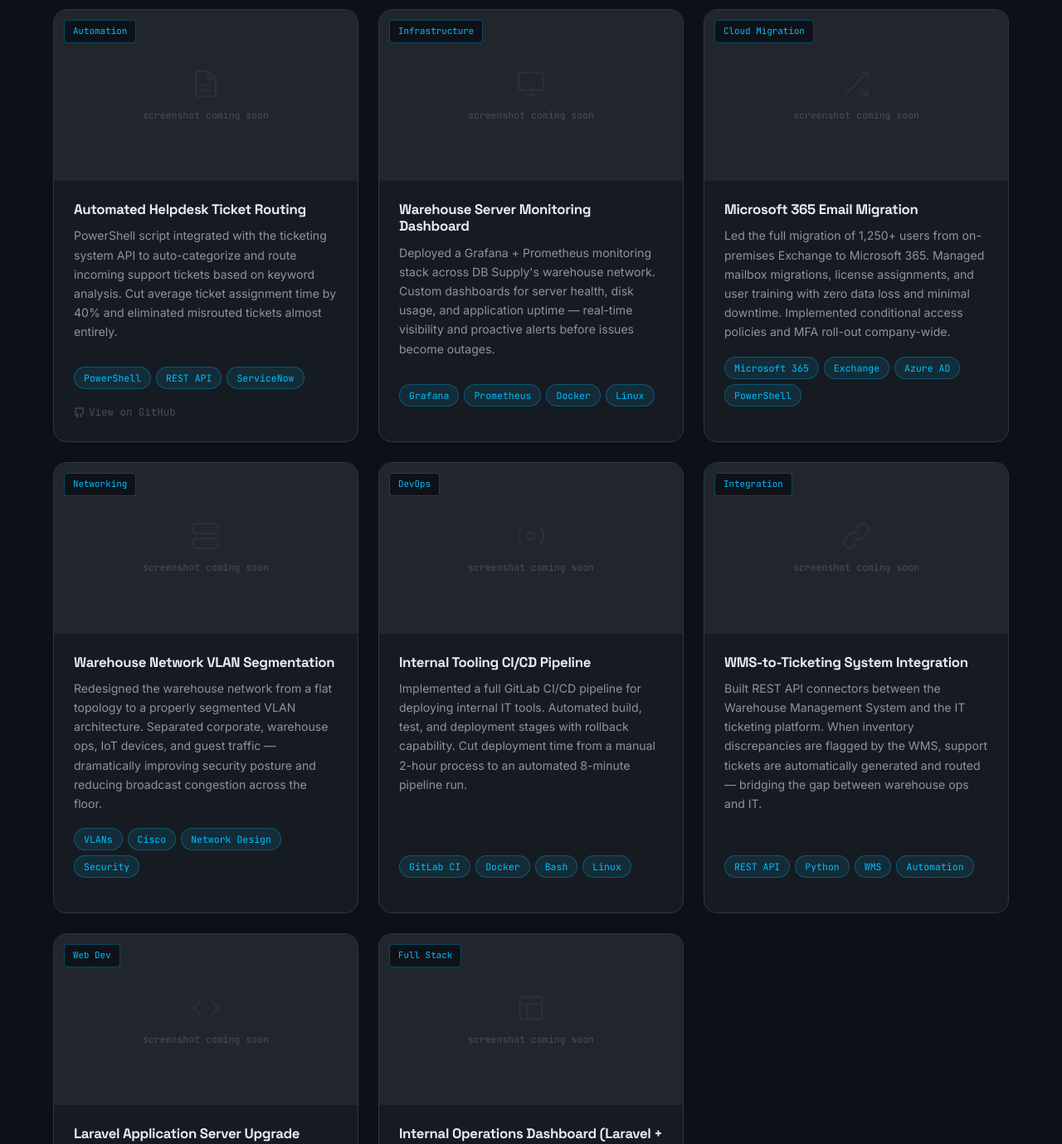
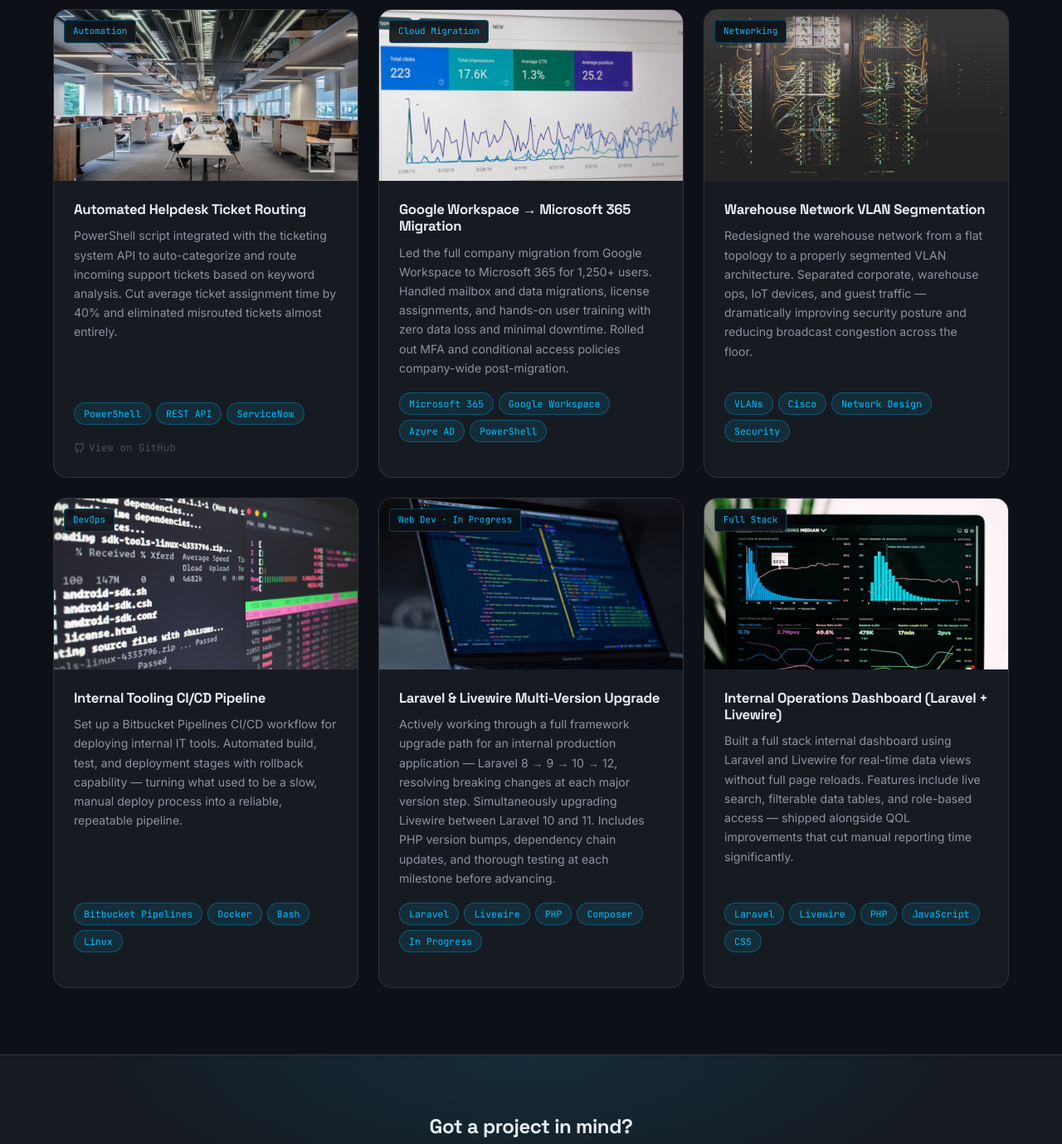
Before and after one commit to Rhyse76/royjohnson, a plain HTML site: page portfolio.html in a window 1280 px wide. Shown: the part 1060-2439 px from the top of the page at 83% size. Drawn offline with Linux system fonts and the light colour scheme.

Commit message:
Clean up portfolio accuracy, add favicon and stock photos
- Remove Warehouse Monitoring Dashboard and WMS Integration cards (never did these)
- Remove all Grafana/Prometheus references across all pages
- Replace GitLab CI with Bitbucket Pipelines throughout
- Update M365 Migration to reflect Google Workspace → Office 365 reality
- Update Laravel card: 8→9→10→12 multi-version upgrade + Livewire, mark In Progress
- Add SVG favicon matching the RJ nav logo icon to all 4 pages
- Download and add Unsplash stock photos to all 6 remaining placeholder cards

Co-Authored-By: Claude Sonnet 4.6 <noreply@anthropic.com>

```diff
--- a/about.html
+++ b/about.html
@@ -9,6 +9,7 @@
   <link rel="preconnect" href="https://fonts.gstatic.com" crossorigin />
   <link href="https://fonts.googleapis.com/css2?family=Space+Grotesk:wght@300;400;500;600;700&family=Inter:wght@300;400;500;600&family=JetBrains+Mono:wght@400;500&display=swap" rel="stylesheet" />
   <link rel="stylesheet" href="css/style.css" />
+  <link rel="icon" type="image/svg+xml" href="favicon.svg" />
 </head>
 <body>
 
@@ -169,7 +170,7 @@
                   <li>Bash / Shell</li>
                   <li>Docker &amp; Containers</li>
                   <li>GitHub Actions</li>
-                  <li>GitLab CI/CD</li>
+                  <li>Bitbucket Pipelines</li>
                   <li>Ansible</li>
                 </ul>
               </div>
@@ -184,13 +185,13 @@
                 </ul>
               </div>
               <div class="skill-category fade-up">
-                <h4>Monitoring &amp; ITSM</h4>
+                <h4>Ticketing &amp; ITSM</h4>
                 <ul class="skill-list">
-                  <li>Grafana / Prometheus</li>
                   <li>ServiceNow</li>
                   <li>Jira</li>
                   <li>Zendesk</li>
                   <li>REST API Integration</li>
+                  <li>Bitbucket Pipelines</li>
                 </ul>
               </div>
               <div class="skill-category fade-up">
--- a/portfolio.html
+++ b/portfolio.html
@@ -9,6 +9,7 @@
   <link rel="preconnect" href="https://fonts.gstatic.com" crossorigin />
   <link href="https://fonts.googleapis.com/css2?family=Space+Grotesk:wght@300;400;500;600;700&family=Inter:wght@300;400;500;600&family=JetBrains+Mono:wght@400;500&display=swap" rel="stylesheet" />
   <link rel="stylesheet" href="css/style.css" />
+  <link rel="icon" type="image/svg+xml" href="favicon.svg" />
 </head>
 <body>
 
@@ -153,16 +154,7 @@
         <!-- Project 1 -->
         <div class="project-card fade-up">
           <div class="project-image">
-            <!-- To add a screenshot: <img src="images/project-ticket-routing.png" alt="Ticket Routing Automation" /> -->
-            <div class="project-image-placeholder">
-              <svg viewBox="0 0 24 24" fill="none" stroke="currentColor" stroke-width="1.5">
-                <path d="M14.5 2H6a2 2 0 0 0-2 2v16a2 2 0 0 0 2 2h12a2 2 0 0 0 2-2V7.5L14.5 2z"/>
-                <polyline points="14 2 14 8 20 8"/>
-                <line x1="16" y1="13" x2="8" y2="13"/>
-                <line x1="16" y1="17" x2="8" y2="17"/>
-              </svg>
-              <span>screenshot coming soon</span>
-            </div>
+            <img src="images/project-ticket-routing.jpg" alt="Automated Helpdesk Ticket Routing" />
             <span class="project-type-badge">Automation</span>
           </div>
           <div class="project-body">
@@ -182,51 +174,18 @@
           </div>
         </div>
 
-        <!-- Project 2 -->
-        <div class="project-card fade-up">
-          <div class="project-image">
-            <div class="project-image-placeholder">
-              <svg viewBox="0 0 24 24" fill="none" stroke="currentColor" stroke-width="1.5">
-                <rect x="2" y="3" width="20" height="14" rx="2" ry="2"/>
-                <line x1="8" y1="21" x2="16" y2="21"/>
-                <line x1="12" y1="17" x2="12" y2="21"/>
-              </svg>
-              <span>screenshot coming soon</span>
-            </div>
-            <span class="project-type-badge">Infrastructure</span>
-          </div>
-          <div class="project-body">
-            <h3>Warehouse Server Monitoring Dashboard</h3>
-            <p>Deployed a Grafana + Prometheus monitoring stack across DB Supply's warehouse network. Custom dashboards for server health, disk usage, and application uptime — real-time visibility and proactive alerts before issues become outages.</p>
-            <div class="project-tags">
-              <span class="tag">Grafana</span>
-              <span class="tag">Prometheus</span>
-              <span class="tag">Docker</span>
-              <span class="tag">Linux</span>
-            </div>
-          </div>
-        </div>
-
         <!-- Project 3 -->
         <div class="project-card fade-up">
           <div class="project-image">
-            <div class="project-image-placeholder">
-              <svg viewBox="0 0 24 24" fill="none" stroke="currentColor" stroke-width="1.5">
-                <polyline points="16 3 21 3 21 8"/>
-                <line x1="4" y1="20" x2="21" y2="3"/>
-                <polyline points="21 16 21 21 16 21"/>
-                <line x1="15" y1="15" x2="21" y2="21"/>
-              </svg>
-              <span>screenshot coming soon</span>
-            </div>
+            <img src="images/project-m365-migration.jpg" alt="Google Workspace to Microsoft 365 Migration" />
             <span class="project-type-badge">Cloud Migration</span>
           </div>
           <div class="project-body">
-            <h3>Microsoft 365 Email Migration</h3>
-            <p>Led the full migration of 1,250+ users from on-premises Exchange to Microsoft 365. Managed mailbox migrations, license assignments, and user training with zero data loss and minimal downtime. Implemented conditional access policies and MFA roll-out company-wide.</p>
+            <h3>Google Workspace → Microsoft 365 Migration</h3>
+            <p>Led the full company migration from Google Workspace to Microsoft 365 for 1,250+ users. Handled mailbox and data migrations, license assignments, and hands-on user training with zero data loss and minimal downtime. Rolled out MFA and conditional access policies company-wide post-migration.</p>
             <div class="project-tags">
               <span class="tag">Microsoft 365</span>
-              <span class="tag">Exchange</span>
+              <span class="tag">Google Workspace</span>
               <span class="tag">Azure AD</span>
               <span class="tag">PowerShell</span>
             </div>
@@ -236,15 +195,7 @@
         <!-- Project 4 -->
         <div class="project-card fade-up">
           <div class="project-image">
-            <div class="project-image-placeholder">
-              <svg viewBox="0 0 24 24" fill="none" stroke="currentColor" stroke-width="1.5">
-                <rect x="2" y="2" width="20" height="8" rx="2" ry="2"/>
-                <rect x="2" y="14" width="20" height="8" rx="2" ry="2"/>
-                <line x1="6" y1="6" x2="6.01" y2="6"/>
-                <line x1="6" y1="18" x2="6.01" y2="18"/>
-              </svg>
-              <span>screenshot coming soon</span>
-            </div>
+            <img src="images/project-vlan.jpg" alt="Warehouse Network VLAN Segmentation" />
             <span class="project-type-badge">Networking</span>
           </div>
           <div class="project-body">
@@ -262,20 +213,14 @@
         <!-- Project 5 -->
         <div class="project-card fade-up">
           <div class="project-image">
-            <div class="project-image-placeholder">
-              <svg viewBox="0 0 24 24" fill="none" stroke="currentColor" stroke-width="1.5">
-                <circle cx="12" cy="12" r="3"/>
-                <path d="M19.07 4.93a10 10 0 0 1 0 14.14M4.93 4.93a10 10 0 0 0 0 14.14"/>
-              </svg>
-              <span>screenshot coming soon</span>
-            </div>
+            <img src="images/project-cicd.jpg" alt="Internal Tooling CI/CD Pipeline" />
             <span class="project-type-badge">DevOps</span>
           </div>
           <div class="project-body">
             <h3>Internal Tooling CI/CD Pipeline</h3>
-            <p>Implemented a full GitLab CI/CD pipeline for deploying internal IT tools. Automated build, test, and deployment stages with rollback capability. Cut deployment time from a manual 2-hour process to an automated 8-minute pipeline run.</p>
+            <p>Set up a Bitbucket Pipelines CI/CD workflow for deploying internal IT tools. Automated build, test, and deployment stages with rollback capability — turning what used to be a slow, manual deploy process into a reliable, repeatable pipeline.</p>
             <div class="project-tags">
-              <span class="tag">GitLab CI</span>
+              <span class="tag">Bitbucket Pipelines</span>
               <span class="tag">Docker</span>
               <span class="tag">Bash</span>
               <span class="tag">Linux</span>
@@ -286,23 +231,18 @@
         <!-- Project 6 -->
         <div class="project-card fade-up">
           <div class="project-image">
-            <div class="project-image-placeholder">
-              <svg viewBox="0 0 24 24" fill="none" stroke="currentColor" stroke-width="1.5">
-                <path d="M10 13a5 5 0 0 0 7.54.54l3-3a5 5 0 0 0-7.07-7.07l-1.72 1.71"/>
-                <path d="M14 11a5 5 0 0 0-7.54-.54l-3 3a5 5 0 0 0 7.07 7.07l1.71-1.71"/>
-              </svg>
-              <span>screenshot coming soon</span>
-            </div>
-            <span class="project-type-badge">Integration</span>
+            <img src="images/project-laravel-upgrade.jpg" alt="Laravel and Livewire Multi-Version Upgrade" />
+            <span class="project-type-badge">Web Dev · In Progress</span>
           </div>
           <div class="project-body">
-            <h3>WMS-to-Ticketing System Integration</h3>
-            <p>Built REST API connectors between the Warehouse Management System and the IT ticketing platform. When inventory discrepancies are flagged by the WMS, support tickets are automatically generated and routed — bridging the gap between warehouse ops and IT.</p>
+            <h3>Laravel &amp; Livewire Multi-Version Upgrade</h3>
+            <p>Actively working through a full framework upgrade path for an internal production application — Laravel 8 → 9 → 10 → 12, resolving breaking changes at each major version step. Simultaneously upgrading Livewire between Laravel 10 and 11. Includes PHP version bumps, dependency chain updates, and thorough testing at each milestone before advancing.</p>
             <div class="project-tags">
-              <span class="tag">REST API</span>
-              <span class="tag">Python</span>
-              <span class="tag">WMS</span>
-              <span class="tag">Automation</span>
+              <span class="tag">Laravel</span>
+              <span class="tag">Livewire</span>
+              <span class="tag">PHP</span>
+              <span class="tag">Composer</span>
+              <span class="tag">In Progress</span>
             </div>
           </div>
         </div>
@@ -310,37 +250,7 @@
         <!-- Project 7 -->
         <div class="project-card fade-up">
           <div class="project-image">
-            <div class="project-image-placeholder">
-              <svg viewBox="0 0 24 24" fill="none" stroke="currentColor" stroke-width="1.5">
-                <polyline points="16 18 22 12 16 6"/>
-                <polyline points="8 6 2 12 8 18"/>
-              </svg>
-              <span>screenshot coming soon</span>
-            </div>
-            <span class="project-type-badge">Web Dev</span>
-          </div>
-          <div class="project-body">
-            <h3>Laravel Application Server Upgrade</h3>
-            <p>Managed a full server and framework upgrade for an internal Laravel application — including a PHP version bump, dependency updates, and resolving breaking changes introduced across major Laravel versions. Zero downtime during the cutover window, with a full rollback plan in place.</p>
-            <div class="project-tags">
-              <span class="tag">Laravel</span>
-              <span class="tag">PHP</span>
-              <span class="tag">Linux</span>
-              <span class="tag">Composer</span>
-            </div>
-          </div>
-        </div>
-
-        <!-- Project 8 -->
-        <div class="project-card fade-up">
-          <div class="project-image">
-            <div class="project-image-placeholder">
-              <svg viewBox="0 0 24 24" fill="none" stroke="currentColor" stroke-width="1.5">
-                <rect x="3" y="3" width="18" height="18" rx="2"/>
-                <path d="M3 9h18M9 21V9"/>
-              </svg>
-              <span>screenshot coming soon</span>
-            </div>
+            <img src="images/project-ops-dashboard.jpg" alt="Internal Operations Dashboard" />
             <span class="project-type-badge">Full Stack</span>
           </div>
           <div class="project-body">
```
Also changed, not shown: index.html (+2 -2 lines), resume.html (+2 -1 lines), favicon.svg (added), images/project-cicd.jpg (added), images/project-laravel-upgrade.jpg (added), images/project-m365-migration.jpg (added), images/project-ops-dashboard.jpg (added), images/project-ticket-routing.jpg (added), images/project-vlan.jpg (added).
